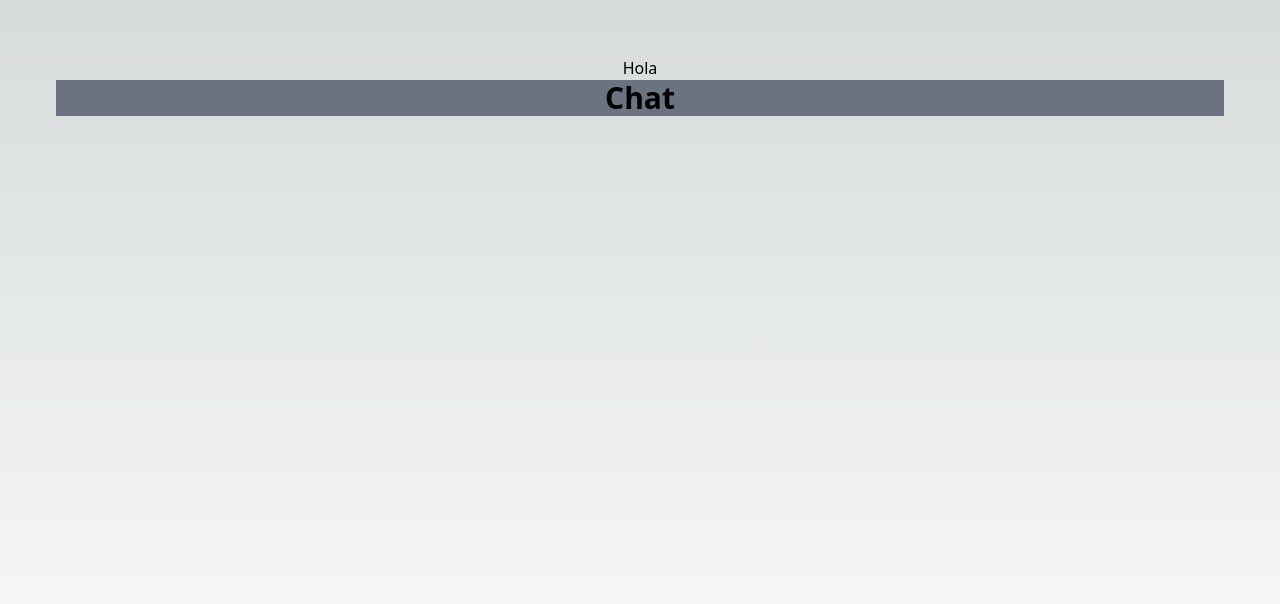
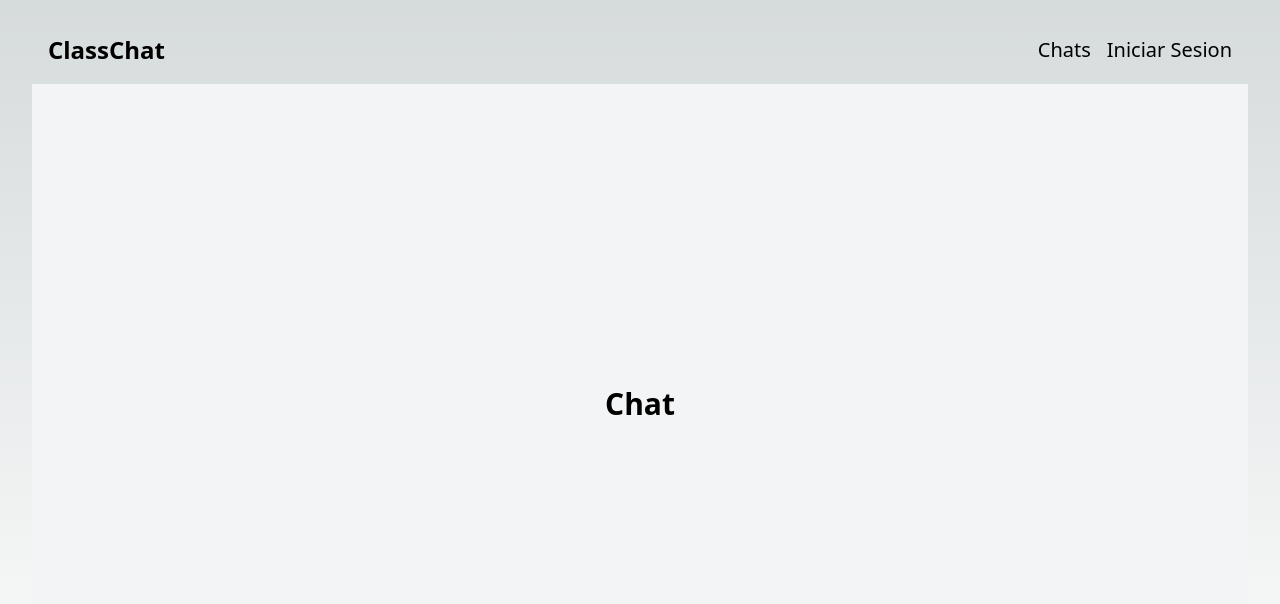
Before and after one commit to JoelMauricio/FinalTendencias, a Next.js app in the folder class-chat/: page / in a window 1280 px wide. Shown: the top 604 px of the page. Built offline with nearby package versions, Linux system fonts and the light colour scheme.

Commit message:
first UI structure

```diff
--- a/class-chat/components/Chat.js
+++ b/class-chat/components/Chat.js
@@ -4,7 +4,7 @@ export default function Chat() {
     const channel = supabase.channel('messages:*');
 
     return (
-        <div className="flex flex-col items-center justify-center w-full h-full bg-gray-500">
+        <div className="flex flex-col items-center justify-center min-w-full min-h-[40rem] h-full bg-gray-100">
             <h1 className="text-3xl font-bold">Chat</h1>
         </div>
     )
--- a/class-chat/components/Nav.js
+++ b/class-chat/components/Nav.js
@@ -1,5 +1,9 @@
 export default function Nav() {
-    return (<nav>
-        <h1>ClassChat</h1>
+    return (<nav className="flex w-full justify-between px-4">
+        <h1 className="text-[1.5rem] font-semibold">ClassChat</h1>
+        <div className="flex gap-4">
+            <button className="text-[1.25rem]">Chats</button>
+            <button className="text-[1.25rem]">Iniciar Sesion</button>
+        </div>
     </nav>)
 }
--- a/class-chat/pages/index.js
+++ b/class-chat/pages/index.js
@@ -8,9 +8,9 @@ const inter = Inter({ subsets: ['latin'] })
 
 export default function Home() {
   return (
-    <main className="flex min-h-screen flex-col items-center justify-between p-14">
-      <div className="flex flex-col items-center justify-center w-full h-full">
-        <h2>Hola</h2>
+    <main className="flex min-h-screen flex-col items-center justify-between p-8">
+      <div className="flex flex-col items-center justify-center w-full h-full gap-4">
+        <Nav />
         <div className='h-full w-full'>
           <Chat />
         </div>
```
